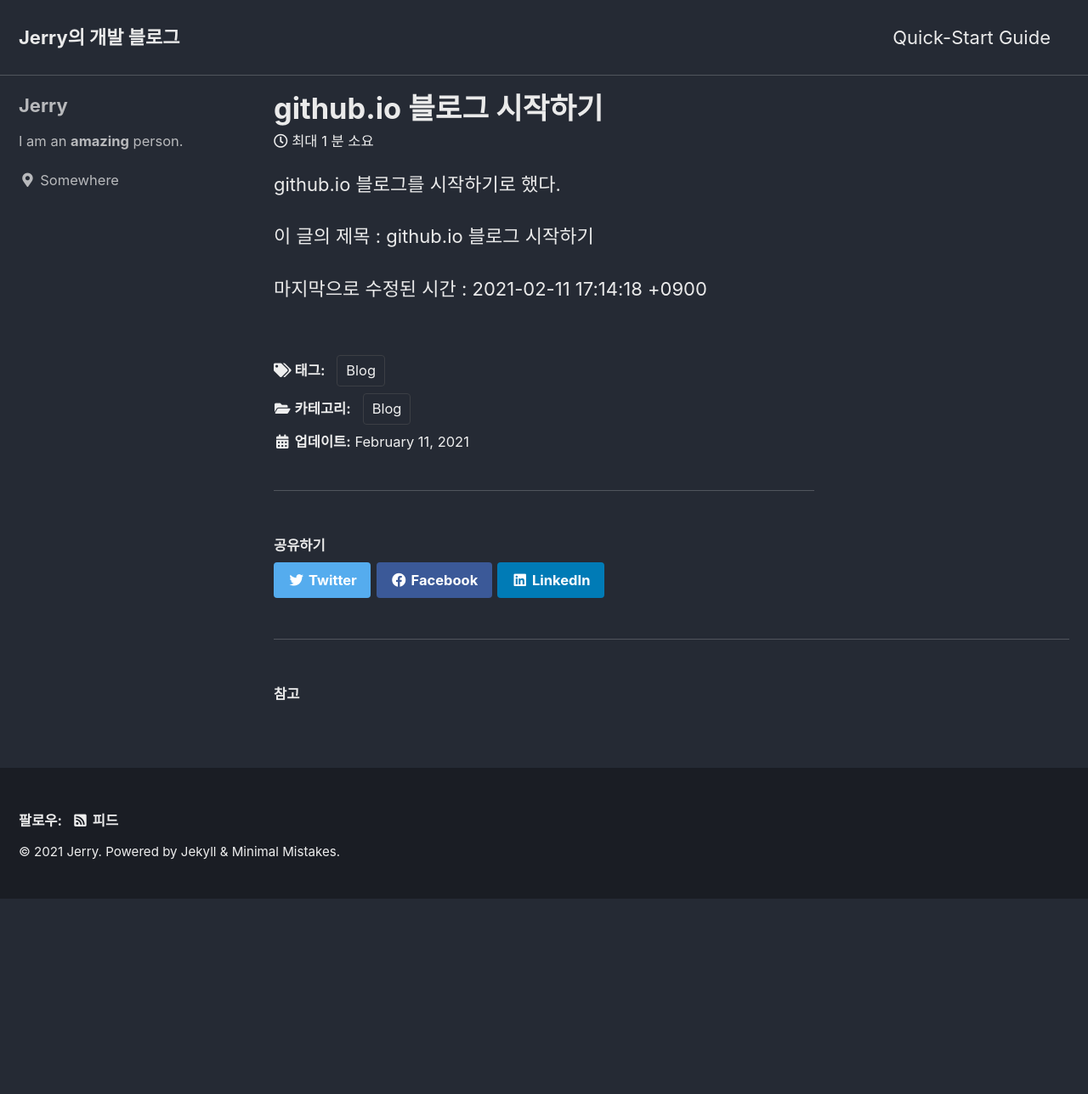
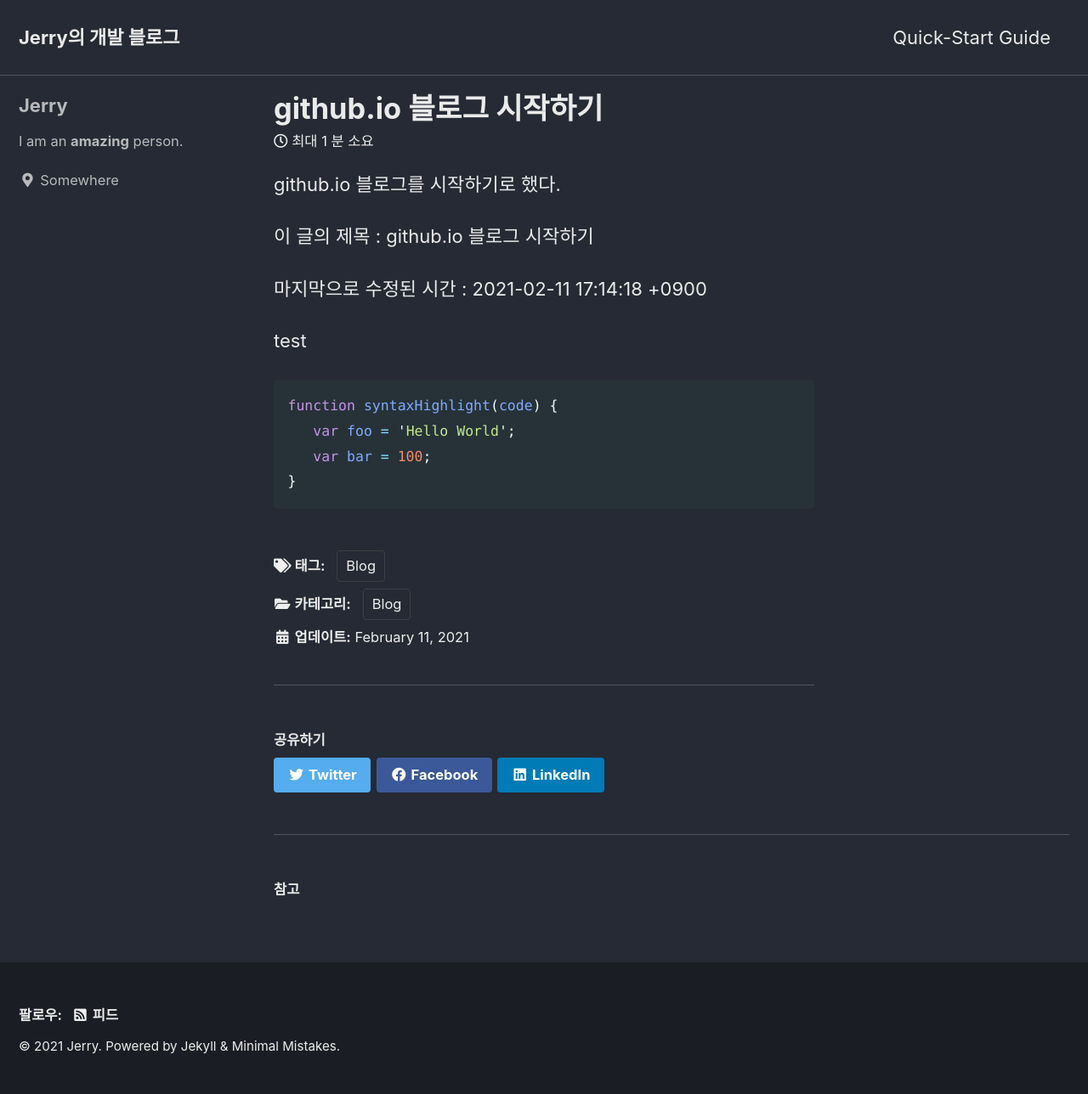
Before and after one commit to yoyojyv/yoyojyv.github.io, a Jekyll site: the page built from _posts/2021-02-11-first-post.md, in a window 1280 px wide. Shown: the whole page at 85% size. Built offline with Jekyll 4.4.1, drawn with Linux system fonts in a browser that asks for light colours; cached includes are drawn as plain includes; before the commit the page ends 1058 px from its top, so only the background shows below that.

Commit message:
Update post

```diff
--- a/_posts/2021-02-11-first-post.md
+++ b/_posts/2021-02-11-first-post.md
@@ -14,3 +14,11 @@ github.io 블로그를 시작하기로 했다.
 이 글의 제목 : {{ page.title }}
 
 마지막으로 수정된 시간 : {{ page.last_modified_at }}
+
+test
+~~~javascript
+function syntaxHighlight(code) {
+   var foo = 'Hello World';
+   var bar = 100;
+}
+~~~
```
